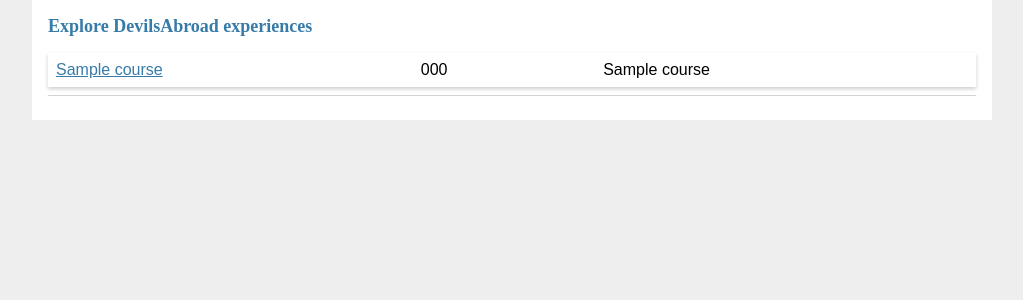
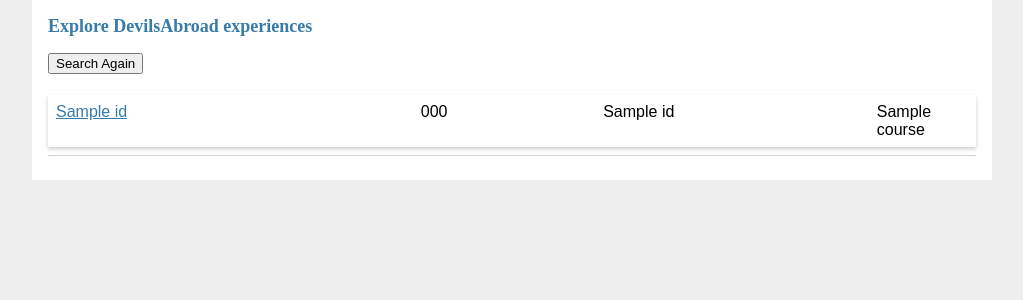
Before and after one commit to smwhitt/Devils-Abroad, a Flask app: template templates/explore-courses.html in a window 1280 px wide. Shown: the part 50-350 px from the top of the page, without its empty margins (128-1151 px from the left). Run offline with Flask 2, Linux system fonts and the light colour scheme; the template is opened without the code that fills it: most values are stand-ins (such as "Sample title", 1, 10 or a date in 2020); parts of the project's set-up code (start-up, migrations or seed data) failed here and were passed over; some libraries are stand-ins or nearby versions.

Commit message:
adding on average ratings nad back button

```diff
--- a/app.py
+++ b/app.py
@@ -2,6 +2,7 @@ from flask import Flask, render_template, redirect, url_for, flash, Blueprint, g
 from flask_sqlalchemy import SQLAlchemy
 from flask import request, jsonify, make_response
 from flask_wtf import FlaskForm
+from sqlalchemy import func
 app = Flask(__name__)
 app.secret_key = 's3cr3t'
 app.config.from_object('config')
@@ -134,7 +135,7 @@ def filter_reviews():
             return redirect(url_for('filter_reviews'))
 
     if form.validate_on_submit():
-        return redirect(url_for('explore_courses', majorChoice = form.majorCode.data, country = form.country.data, program=form.program.data, major = form.majorCode.data))
+        return redirect(url_for('explore_courses', majorChoice = form.majorCode.data, program=form.program.data))
     return render_template('filter.html', form=form)
 
 @app.route('/filter/<country>')
@@ -157,8 +158,18 @@ def explore_courses(program, majorChoice):
             if course.duke_code.split(" ")[0] == majorChoice:
                 coursesFixed.append(course)
         courses = coursesFixed
-    return render_template('explore-courses.html', courses=courses)
 
+    course_with_ratings = []
+    for course in courses:
+        reviews = db.session.query(models.Review)\
+            .filter(models.Review.course_uuid == course.uuid).first()
+        # avg_rating = db.session.execute("SELECT avg(Review.rating) FROM Review WHERE Review.course_uuid == course.uuid")
+        avg_rating = db.session.query(func.avg(reviews.rating))
+        print("????????????????????????????")
+        print(avg_rating)
+        course_with_rating = (course, avg_rating)
+        course_with_ratings.append(course_with_rating)
+    return render_template('explore-courses.html', courses=course_with_ratings)
 
 @app.route('/course-review/<course_uuid>')
 def course_review(course_uuid):
@@ -179,7 +190,6 @@ def drinker(name):
     drinker = db.session.query(models.Drinker) \
         .filter(models.Drinker.name == name).one()
     return render_template('drinker.html', drinker=drinker)
-
 
 @app.route('/edit-drinker/<name>', methods=['GET', 'POST'])
 def edit_drinker(name):
--- a/templates/explore-courses.html
+++ b/templates/explore-courses.html
@@ -34,20 +34,22 @@
 
 </style>
 
+<a href="/filter"><input type="button" value="Search Again"></a>
+
 {% for course in courses %}
 <div class="card" id="course_card">
   <div class="courseName">
-    <a href="{{url_for('course_review', course_uuid=course.uuid)}}">{{course.course_name}}</a>
+    <a href="{{url_for('course_review', course_uuid=course[0].uuid)}}">{{course[0].course_name}}</a>
   </div>
   <div class="dukeCode">
-    {{course.duke_code}}
+    {{course[0].duke_code}}
   </div>
   <div class="programName">
-    {{course.program_name}}
+    {{course[0].program_name}}
   </div>
-  <!-- <div class="rating">
-    {{course.duke_code}}
-  </div> -->
+  <div class="rating">
+    {{ course[1] }}
+  </div>
 </div>
 {% endfor %}
 
```
Also changed, not shown: models.py (+9 -1 lines).
